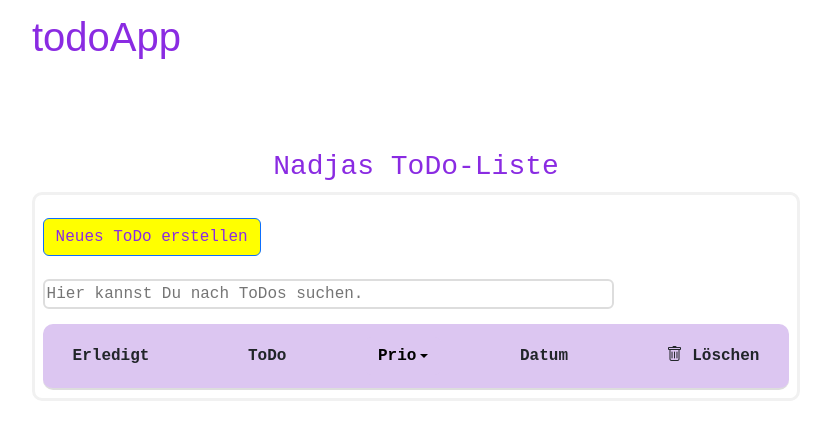
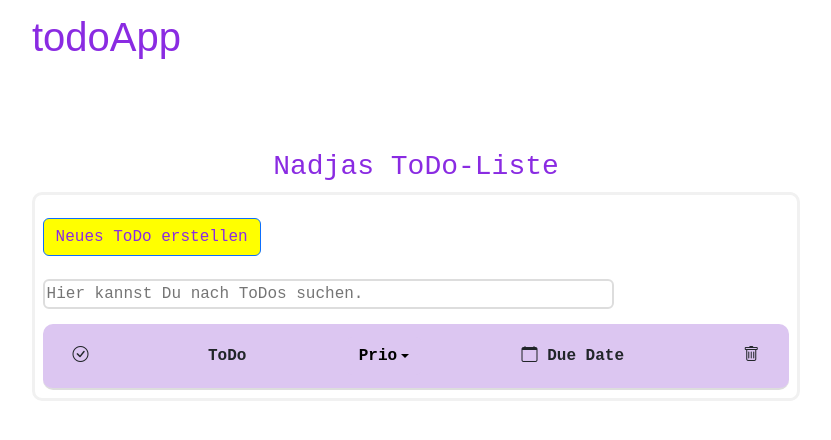
Before and after one commit to magdalenajustyna/toDoList, an Angular app in the folder toDoApp/: page /home in a window 1280 px wide. Shown: the top 440 px of the page, without its empty margins (224-1055 px from the left). Built offline with nearby package versions, Linux system fonts and the light colour scheme.

Commit message:
icons in home eingebunden

```diff
--- a/toDoApp/src/app/home/home.component.html
+++ b/toDoApp/src/app/home/home.component.html
@@ -7,8 +7,11 @@
   <app-filter></app-filter>
 
   <div class="header-container">
-    <div class="header-item">Erledigt</div>
+    <div class="header-item">
+      <i class="bi bi-check-circle"></i>
+</div>
     <div class="header-item">ToDo</div>
+
     <div class="dropdown prioButton">
       <button class="btn dropdown-toggle prioButton" type="button" data-bs-toggle="dropdown" aria-expanded="false">
         Prio
@@ -19,11 +22,11 @@
         <li><a class="dropdown-item" href="#">niedrig</a></li>
       </ul>
     </div>
-    <div class="header-item">Datum</div>
     <div class="header-item">
-     <i class="bi bi-trash"></i> Löschen
+      <i class="bi bi-calendar"></i>
+      Due Date</div>
+  <div class="header-item">
+     <i class="bi bi-trash"></i>
    </div>
-
-
   </div>
 </div>
```
